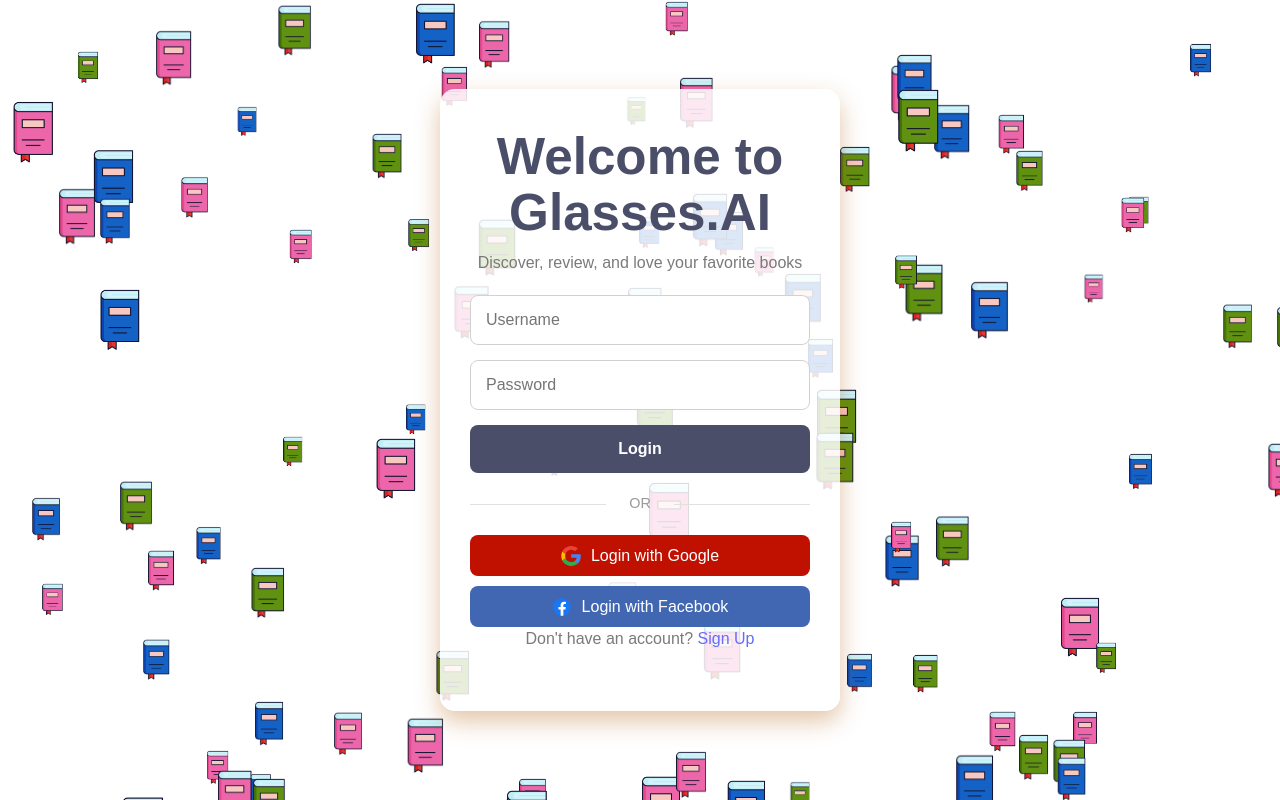
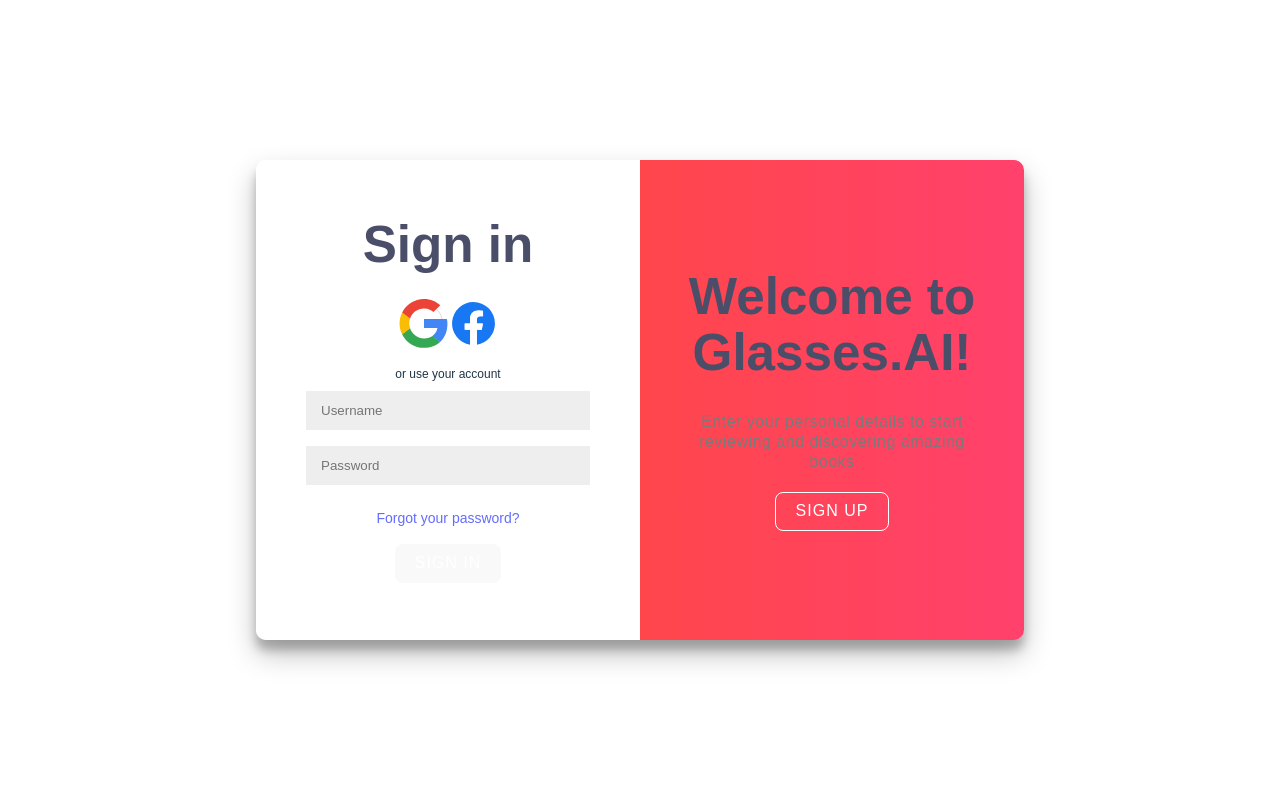
Before and after one commit to XMostafaNashaatX/Glasses.AI, a React (Vite) app in the folder GLASSES_FRONTEND/: page / in a window 1280 px wide. Built offline with nearby package versions, Linux system fonts and the light colour scheme; no server answers.

Commit message:
API connnection added

```diff
--- a/GLASSES_FRONTEND/src/Login.css
+++ b/GLASSES_FRONTEND/src/Login.css
@@ -1,208 +1,254 @@
-/* src/Login.css */
+@import url('https://fonts.googleapis.com/css?family=Montserrat:400,800');
+
 * {
-  margin: 0;
-  padding: 0;
   box-sizing: border-box;
 }
 
 body {
-  font-family: 'Poppins', sans-serif;
-  margin: 0;
-  overflow: hidden;
-  height: 100vh;
+  background: linear-gradient(to right, #a465e3, #ffc0cb);
   display: flex;
   justify-content: center;
   align-items: center;
-  background: #ffffff;
+  flex-direction: column;
+  font-family: 'Montserrat', sans-serif;
+  height: 100vh;
+  margin: -20px 0 50px;
 }
 
-canvas#backgroundCanvas {
-  position: fixed;
+h1 {
+  font-weight: bold;
+  margin: 0;
+}
+
+h2 {
+  text-align: center;
+}
+
+p {
+  font-size: 14px;
+  font-weight: 100;
+  line-height: 20px;
+  letter-spacing: 0.5px;
+  margin: 20px 0 30px;
+}
+
+span {
+  font-size: 12px;
+}
+
+a {
+  color: #af1ea6;
+  font-size: 14px;
+  text-decoration: none;
+  margin: 15px 0;
+}
+
+button {
+  border-radius: 20px;
+  border: 1px solid #FF4B2B;
+  background-color: #FF4B2B;
+  color: #FFFFFF;
+  font-size: 12px;
+  font-weight: bold;
+  padding: 12px 45px;
+  letter-spacing: 1px;
+  text-transform: uppercase;
+  transition: transform 80ms ease-in;
+}
+
+button:active {
+  transform: scale(0.95);
+}
+
+button:focus {
+  outline: none;
+}
+
+button.ghost {
+  background-color: transparent;
+  border-color: #FFFFFF;
+}
+
+form {
+  background-color: #FFFFFF;
+  display: flex;
+  align-items: center;
+  justify-content: center;
+  flex-direction: column;
+  padding: 0 50px;
+  height: 100%;
+  text-align: center;
+}
+
+input {
+  background-color: #eee;
+  border: none;
+  padding: 12px 15px;
+  margin: 8px 0;
+  width: 100%;
+}
+
+.container {
+  background-color: #fff;
+  border-radius: 10px;
+  box-shadow: 0 14px 28px rgba(0, 0, 0, 0.25),
+    0 10px 10px rgba(0, 0, 0, 0.22);
+  position: relative;
+  overflow: hidden;
+  width: 768px;
+  max-width: 100%;
+  min-height: 480px;
+}
+
+.form-container {
+  position: absolute;
   top: 0;
+  height: 100%;
+  transition: all 0.6s ease-in-out;
+}
+
+.sign-in-container {
   left: 0;
-  width: 100%;
-  height: 100%;
+  width: 50%;
+  z-index: 2;
+}
+
+.container.right-panel-active .sign-in-container {
+  transform: translateX(100%);
+}
+
+.sign-up-container {
+  left: 0;
+  width: 50%;
+  opacity: 0;
   z-index: 1;
 }
-.gif-container {
-  position: fixed; /* Keeps the GIF fixed in place */
-  z-index: 3;
-  top: 50%; /* Center vertically */
-  left: 50%; /* Center horizontally */
-  transform: translate(-50%, -50%); /* Adjust for perfect centering */
-  display: flex;
-  justify-content: center;
-  align-items: center;
-  background: none; /* Transparent background */
-  border-radius: 0;
-  padding: 0;
-  box-shadow: none;
+
+.container.right-panel-active .sign-up-container {
+  transform: translateX(100%);
+  opacity: 1;
+  z-index: 5;
+  animation: show 0.6s;
 }
 
-.intro-gif {
-  width: 400px; /* Increased size */
-  z-index: 3;
-  height: auto; /* Maintain aspect ratio */
-  border-radius: 0;
-  box-shadow: none;
-  pointer-events: none;
-  opacity: 1; /* Ensure visibility */
-  animation: fadeInScale 2s
-}
+@keyframes show {
 
-.login-container {
-  z-index: 2;
-  position: relative;
-  background: rgba(255, 255, 255, 0.85);
-  border-radius: 15px;
-  padding: 40px 30px;
-  box-shadow: 0 10px 25px rgba(175, 91, 2, 0.311);
-  max-width: 400px;
-  width: 100%;
-  animation: fadeInScale 7s ease-in-out;
-}
+  0%,
+  49.99% {
+    opacity: 0;
+    z-index: 1;
+  }
 
-
-@keyframes fadeInScale {
-  from {
-    opacity: 0;
-    transform: scale(0.9);
-  }
-  to {
+  50%,
+  100% {
     opacity: 1;
-    transform: scale(1);
+    z-index: 5;
   }
 }
 
-h1 {
-  font-size: 2.5rem;
-  text-align: center;
-  color: #4a4e69;
-  margin-bottom: 10px;
-  font-weight: bold;
+.overlay-container {
+  position: absolute;
+  top: 0;
+  left: 50%;
+  width: 50%;
+  height: 100%;
+  overflow: hidden;
+  transition: transform 0.6s ease-in-out;
+  z-index: 100;
 }
 
-p {
-  text-align: center;
-  color: #7a7a7a;
-  font-size: 1rem;
-  margin-bottom: 20px;
+.container.right-panel-active .overlay-container {
+  transform: translateX(-100%);
 }
 
-.login-form {
-  display: flex;
-  flex-direction: column;
-  gap: 15px;
-  margin-top: 10px;
+.overlay {
+  background: #FF416C;
+  background: -webkit-linear-gradient(to right, #FF4B2B, #FF416C);
+  background: linear-gradient(to right, #FF4B2B, #FF416C);
+  background-repeat: no-repeat;
+  background-size: cover;
+  background-position: 0 0;
+  color: #FFFFFF;
+  position: relative;
+  left: -100%;
+  height: 100%;
+  width: 200%;
+  transform: translateX(0);
+  transition: transform 0.6s ease-in-out;
 }
 
-.login-form input {
-  padding: 15px;
-  font-size: 1rem;
-  border: 1px solid #d1d1d1;
-  border-radius: 8px;
-  transition: border-color 0.3s ease, box-shadow 0.3s ease;
+.container.right-panel-active .overlay {
+  transform: translateX(50%);
 }
 
-.login-form input:focus {
-  border-color: #a4c3b2;
-  box-shadow: 0 0 8px rgba(164, 195, 178, 0.5);
-}
-
-.submit-button {
-  padding: 15px;
-  font-size: 1rem;
-  font-weight: bold;
-  color: white;
-  background: #4a4e69;
-  border: none;
-  border-radius: 8px;
-  cursor: pointer;
-  transition: transform 0.3s ease, box-shadow 0.3s ease;
-}
-
-.submit-button:hover {
-  transform: translateY(-3px);
-  box-shadow: 0 8px 15px rgb(117, 123, 164);
-}
-
-.divider {
-  text-align: center;
-  color: #999;
-  font-size: 0.9rem;
-  margin: 20px 0;
-  position: relative;
-}
-
-.divider::before,
-.divider::after {
-  content: '';
+.overlay-panel {
   position: absolute;
-  top: 50%;
-  width: 40%;
-  height: 1px;
-  background: #e0e0e0;
-}
-
-.divider::before {
-  left: 0;
-}
-
-.divider::after {
-  right: 0;
-}
-
-.button-container {
-  display: flex;
-  flex-direction: column;
-  gap: 10px;
-}
-
-button {
   display: flex;
   align-items: center;
   justify-content: center;
-  padding: 15px;
-  font-size: 1rem;
-  font-weight: bold;
-  border: none;
-  border-radius: 8px;
-  cursor: pointer;
-  transition: transform 0.3s ease, box-shadow 0.3s ease;
+  flex-direction: column;
+  padding: 0 40px;
+  text-align: center;
+  top: 0;
+  height: 100%;
+  width: 50%;
+  transform: translateX(0);
+  transition: transform 0.6s ease-in-out;
 }
 
-button img {
-  width: 20px;
-  margin-right: 10px;
+.overlay-left {
+  transform: translateX(-20%);
 }
 
-.google-login {
-  background: #bf1000;
-  color: white;
+.container.right-panel-active .overlay-left {
+  transform: translateX(0);
 }
 
-.google-login:hover {
-  transform: translateY(-3px);
-  box-shadow: 0 8px 15px rgba(226, 57, 57, 0.982);
+.overlay-right {
+  right: 0;
+  transform: translateX(0);
 }
 
-.facebook-login {
-  background: #4267b2;
-  color: white;
+.container.right-panel-active .overlay-right {
+  transform: translateX(20%);
 }
 
-.facebook-login:hover {
-  transform: translateY(-3px);
-  box-shadow: 0 8px 15px rgb(66, 103, 178);
+.social-container {
+  margin: 20px 0;
 }
 
-a {
-  color: #4a4e69;
-  text-decoration: none;
-  font-weight: bold;
-  text-align: center;
+.social-container a {
+  border: 1px solid #DDDDDD;
+  border-radius: 50%;
+  display: inline-flex;
+  justify-content: center;
+  align-items: center;
+  margin: 0 5px;
+  height: 40px;
+  width: 40px;
 }
 
-a:hover {
-  text-decoration: underline;
+footer {
+  background-color: #222;
+  color: #fff;
+  font-size: 14px;
+  bottom: 0;
+  position: fixed;
+  left: 0;
+  right: 0;
+  text-align: center;
+  z-index: 999;
 }
+
+footer p {
+  margin: 10px 0;
+}
+
+footer i {
+  color: red;
+}
+
+footer a {
+  color: #3c97bf;
+  text-decoration: none;
+}
--- a/GLASSES_FRONTEND/src/message.tsx
+++ b/GLASSES_FRONTEND/src/message.tsx
@@ -1,182 +1,203 @@
-// src/message.tsx
-import React, { useEffect, useState } from "react";
-import "./Login.css";
-import googleIcon from "./assets/google-icon-logo-svgrepo-com.svg";
-import facebookicon from "./assets/facebook-svgrepo-com.svg";
-import Book1 from "./assets/book-education-study-svgrepo-com.png";
-import Book2 from "./assets/book-opened-svgrepo-com.png";
-import Book3 from "./assets/book-svgrepo-com.png";
-import bookOpeningGif from "./assets/book-opening.gif"; // Import your GIF
+import React, { useState, useEffect } from 'react';
+import './Login.css';
+import googleIcon from './assets/google-icon-logo-svgrepo-com.svg';
+import facebookIcon from './assets/facebook-svgrepo-com.svg';
 
-const LoginPage = () => {
-  const [showForm, setShowForm] = useState(false); // State to control form visibility
+const AuthForm: React.FC = () => {
+  const [isSignUp, setIsSignUp] = useState(false);
+  const [csrfToken, setCsrfToken] = useState<string | null>(null);
+  const [username, setUsername] = useState('');
+  const [password, setPassword] = useState('');
+  const [email, setEmail] = useState('');
 
+  // Fetch CSRF token on mount
   useEffect(() => {
-    // Set a timer to show the form after the GIF animation ends
-    const timer = setTimeout(() => {
-      setShowForm(true);
-    }, 3000); // Adjust duration to match your GIF length (in milliseconds)
-
-    return () => clearTimeout(timer);
+    const fetchCsrfToken = async () => {
+      try {
+        const response = await fetch('http://127.0.0.1:8000/users/csrf/', {
+          credentials: 'include',
+        });
+        const data = await response.json();
+        setCsrfToken(data.csrf_token);
+      } catch (error) {
+        console.error('Failed to fetch CSRF token:', error);
+      }
+    };
+    fetchCsrfToken();
   }, []);
 
-  const handleGoogleLogin = () => {
-    console.log("Google login clicked!");
+  const handleSignUpClick = () => setIsSignUp(true);
+  const handleSignInClick = () => setIsSignUp(false);
+
+  // Handle login
+  const handleSignInSubmit = async (e: React.FormEvent) => {
+    e.preventDefault();
+    try {
+      const response = await fetch('http://127.0.0.1:8000/users/login/', {
+        method: 'POST',
+        headers: {
+          'Content-Type': 'application/json',
+          'X-CSRFToken': csrfToken || '',
+        },
+        credentials: 'include',
+        body: JSON.stringify({ username, password }),
+      });
+
+      if (response.ok) {
+        const data = await response.json();
+        alert('Login successful');
+        console.log('CSRF Token:', data.csrf_token);
+      } else {
+        const errorData = await response.json();
+        alert(errorData.error || 'Login failed');
+      }
+    } catch (error) {
+      console.error('Error during login:', error);
+      alert('An error occurred during login');
+    }
   };
 
-  const handleFacebookLogin = () => {
-    console.log("Facebook login clicked!");
+  // Handle sign-up
+  const handleSignUpSubmit = async (e: React.FormEvent) => {
+    e.preventDefault();
+    try {
+      const response = await fetch('http://127.0.0.1:8000/users/registration', {
+        method: 'POST',
+        headers: {
+          'Content-Type': 'application/json',
+          'X-CSRFToken': csrfToken || '',
+        },
+        credentials: 'include',
+        body: JSON.stringify({ username, email, password }),
+      });
+
+      if (response.ok) {
+        alert('Sign-up successful! You can now log in.');
+      } else {
+        const errorData = await response.json();
+        alert(errorData.error || 'Sign-up failed');
+      }
+    } catch (error) {
+      console.error('Error during sign-up:', error);
+      alert('An error occurred during sign-up');
+    }
   };
 
-  useEffect(() => {
-    const canvas = document.getElementById("backgroundCanvas") as HTMLCanvasElement;
-    if (!canvas) {
-      console.error("Canvas not found!");
-      return;
-    }
+  const handleGoogleClick = () => {
+    window.open(
+      'https://accounts.google.com/o/oauth2/auth?' +
+      new URLSearchParams({
+        client_id: '377073767201-tfl7ct48pr7s06k8pn2gcbuoi1irhf1b.apps.googleusercontent.com',
+        scope: 'email profile',
+        response_type: 'code',
+        access_type: 'offline',
+        prompt: 'consent',
+      }).toString(),
+      '_self'
+    );
+  };
 
-    const ctx = canvas.getContext("2d");
-    if (!ctx) {
-      console.error("Canvas context not available!");
-      return;
-    }
-
-    const bookImages: HTMLImageElement[] = [];
-    const books = ["wired-lineal-112-book-hover-closed (1).png", "wired-lineal-112-book-hover-closed.png","wired-lineal-112-book-hover-closed (2).png"]; // Replace with your image filenames
-    let loadedImages = 0;
-
-    const particles: { x: number; y: number; size: number; dx: number; dy: number; imageIndex: number }[] = [];
-    let mouseX = -100;
-    let mouseY = -100;
-
-    // Set canvas size
-    const resizeCanvas = () => {
-      canvas.width = window.innerWidth;
-      canvas.height = window.innerHeight;
-    };
-    resizeCanvas();
-
-    // Load book images
-    books.forEach((book, index) => {
-      const img = new Image();
-      img.src = `/assets/${book}`; // Update path to where your images are stored
-      img.onload = () => {
-        loadedImages++;
-        if (loadedImages === books.length) {
-          createParticles(100); // Start once all images are loaded
-          animate();
-        }
-      };
-      bookImages[index] = img;
-    });
-
-    const createParticles = (count: number) => {
-      particles.length = 0;
-      for (let i = 0; i < count; i++) {
-        particles.push({
-          x: Math.random() * canvas.width,
-          y: Math.random() * canvas.height,
-          size: Math.random() * 40 + 30, // Random size for books
-          dx: (Math.random() - 0.5) * 2,
-          dy: (Math.random() - 0.5) * 2,
-          imageIndex: Math.floor(Math.random() * bookImages.length),
-        });
-      }
-    };
-
-    const drawParticles = () => {
-      ctx.clearRect(0, 0, canvas.width, canvas.height);
-      particles.forEach((particle) => {
-        const img = bookImages[particle.imageIndex];
-        ctx.drawImage(img, particle.x, particle.y, particle.size, particle.size);
-      });
-    };
-
-    const updateParticles = () => {
-      particles.forEach((particle) => {
-        particle.x += particle.dx;
-        particle.y += particle.dy;
-
-        // Particle attraction towards the cursor
-        const distX = particle.x - mouseX;
-        const distY = particle.y - mouseY;
-        const dist = Math.sqrt(distX * distX + distY * distY);
-
-        if (dist < 150) {
-          particle.dx += distX / 1500;
-          particle.dy += distY / 1500;
-        }
-
-        // Bounce particles off the edges
-        if (particle.x < 0 || particle.x > canvas.width) particle.dx *= -0.8;
-        if (particle.y < 0 || particle.y > canvas.height) particle.dy *= -0.8;
-      });
-    };
-
-    const animate = () => {
-      drawParticles();
-      updateParticles();
-      requestAnimationFrame(animate);
-    };
-
-    // Mousemove event listener
-    const handleMouseMove = (event: MouseEvent) => {
-      mouseX = event.clientX;
-      mouseY = event.clientY;
-    };
-
-    window.addEventListener("mousemove", handleMouseMove);
-
-    // Resize event listener
-    window.addEventListener("resize", resizeCanvas);
-
-    return () => {
-      window.removeEventListener("mousemove", handleMouseMove);
-      window.removeEventListener("resize", resizeCanvas);
-    };
-  }, []);
+  const handleFacebookClick = () => {
+    window.open(
+      'https://www.facebook.com/v3.3/dialog/oauth?' +
+      new URLSearchParams({
+        client_id: 'YOUR_FACEBOOK_CLIENT_ID',
+        redirect_uri: 'http://localhost:3000',
+        scope: 'email',
+        response_type: 'code',
+      }).toString(),
+      '_self'
+    );
+  };
 
   return (
-    <>
-      <canvas id="backgroundCanvas"></canvas>
-      <div className="gif-container">
-        {!showForm && (
-          <img src={bookOpeningGif} alt="Opening Animation" className="intro-gif" />
-        )}
+    <div className={`container ${isSignUp ? 'right-panel-active' : ''}`} id="container">
+      <div className="form-container sign-up-container">
+        <form onSubmit={handleSignUpSubmit}>
+          <h1>Create Account</h1>
+          <div className="social-container">
+            <a href="#" className="social" onClick={handleGoogleClick}>
+              <img src={googleIcon} alt="Google" style={{ width: '4em', height: '3.5em' }} />
+            </a>
+            <a href="#" className="social" onClick={handleFacebookClick}>
+              <img src={facebookIcon} alt="Facebook" style={{ width: '4em', height: '3.5em' }} />
+            </a>
+          </div>
+          <span>or use your email for registration</span>
+          <input
+            type="text"
+            placeholder="Username"
+            value={username}
+            onChange={(e) => setUsername(e.target.value)}
+            required
+          />
+          <input
+            type="email"
+            placeholder="Email"
+            value={email}
+            onChange={(e) => setEmail(e.target.value)}
+            required
+          />
+          <input
+            type="password"
+            placeholder="Password"
+            value={password}
+            onChange={(e) => setPassword(e.target.value)}
+            required
+          />
+          <button type="submit">Sign Up</button>
+        </form>
       </div>
-      <div className="login-container">
-        {showForm ? (
-          <>
-            <h1>Welcome to Glasses.AI</h1>
-            <p>Discover, review, and love your favorite books</p>
-            <form className="login-form">
-              <input type="text" placeholder="Username" required />
-              <input type="password" placeholder="Password" required />
-              <button type="submit" className="submit-button">
-                Login
-              </button>
-            </form>
-            <div className="divider">OR</div>
-            <div className="button-container">
-              <button className="google-login" onClick={handleGoogleLogin}>
-                <img src={googleIcon} alt="Google Logo" />
-                Login with Google
-              </button>
-              <button className="facebook-login" onClick={handleFacebookLogin}>
-                <img src={facebookicon} alt="Facebook Logo" />
-                Login with Facebook
-              </button>
-            </div>
-            <p>
-              Don't have an account? <a href="/signup">Sign Up</a>
-            </p>
-          </>
-        ) : (
-          <></>
-        )}
+      <div className="form-container sign-in-container">
+        <form onSubmit={handleSignInSubmit}>
+          <h1>Sign in</h1>
+          <div className="social-container" style={{ marginBottom: '10px' }}>
+            <a href="#" className="social" onClick={handleGoogleClick}>
+              <img src={googleIcon} alt="Google" style={{ width: '4em', height: '3.5em' }} />
+            </a>
+            <a href="#" className="social" onClick={handleFacebookClick}>
+              <img src={facebookIcon} alt="Facebook" style={{ width: '4em', height: '3.5em' }} />
+            </a>
+          </div>
+          <span>or use your account</span>
+          <input
+            type="text"
+            placeholder="Username"
+            value={username}
+            onChange={(e) => setUsername(e.target.value)}
+            required
+          />
+          <input
+            type="password"
+            placeholder="Password"
+            value={password}
+            onChange={(e) => setPassword(e.target.value)}
+            required
+          />
+          <a href="#">Forgot your password?</a>
+          <button type="submit">Sign In</button>
+        </form>
       </div>
-    </>
+      <div className="overlay-container">
+        <div className="overlay">
+          <div className="overlay-panel overlay-left">
+            <h1>Welcome Back!</h1>
+            <p>To keep connected with us please login with your personal info</p>
+            <button className="ghost" onClick={handleSignInClick}>
+              Sign In
+            </button>
+          </div>
+          <div className="overlay-panel overlay-right">
+            <h1>Welcome to Glasses.AI!</h1>
+            <p>Enter your personal details to start reviewing and discovering amazing books</p>
+            <button className="ghost" onClick={handleSignUpClick}>
+              Sign Up
+            </button>
+          </div>
+        </div>
+      </div>
+    </div>
   );
 };
 
-export default LoginPage;
+export default AuthForm;
```
